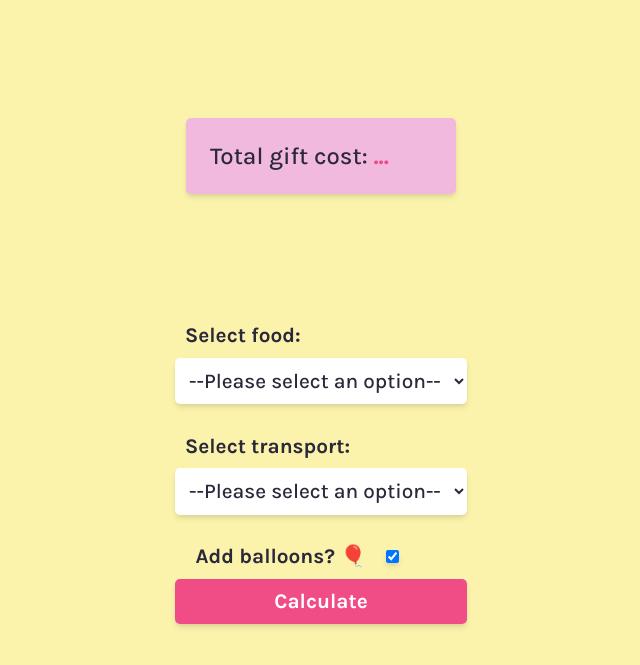
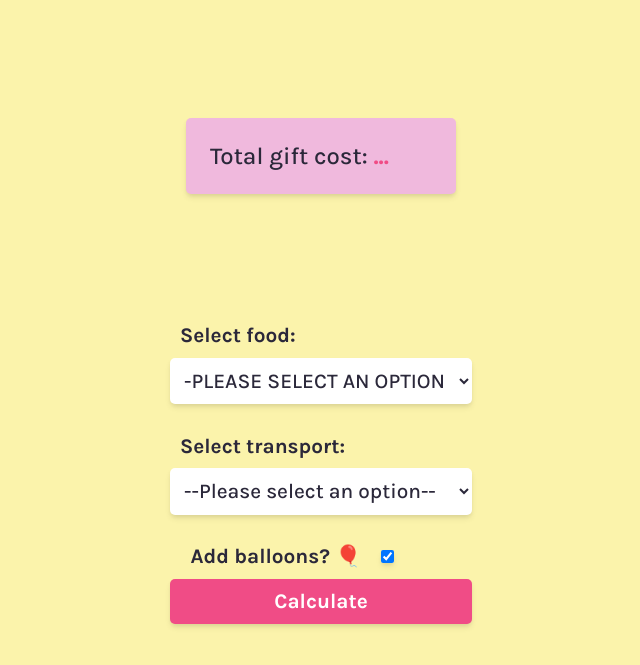
Before and after one commit to lauracimpoesu/gift-selector-form-feature, a plain HTML site: page index.html in a window 1280 px wide. Shown: the part 161-826 px from the top of the page, without its empty margins (319-959 px from the left). Drawn offline with Linux system fonts and the light colour scheme.

Commit message:
optimization

```diff
--- a/index.html
+++ b/index.html
@@ -18,7 +18,7 @@
     <form>
       <label for="food-select">Select food:</label>
       <select id="food-select">
-        <option value="">--Please select an option--</option>
+        <option value="">-PLEASE SELECT AN OPTION</option>
         <option value="5">🍓 strawberries - $5</option>
         <option value="10">🍫 chocolate - $10</option>
         <option value="20">🧁 cupcakes - $20</option>
```
